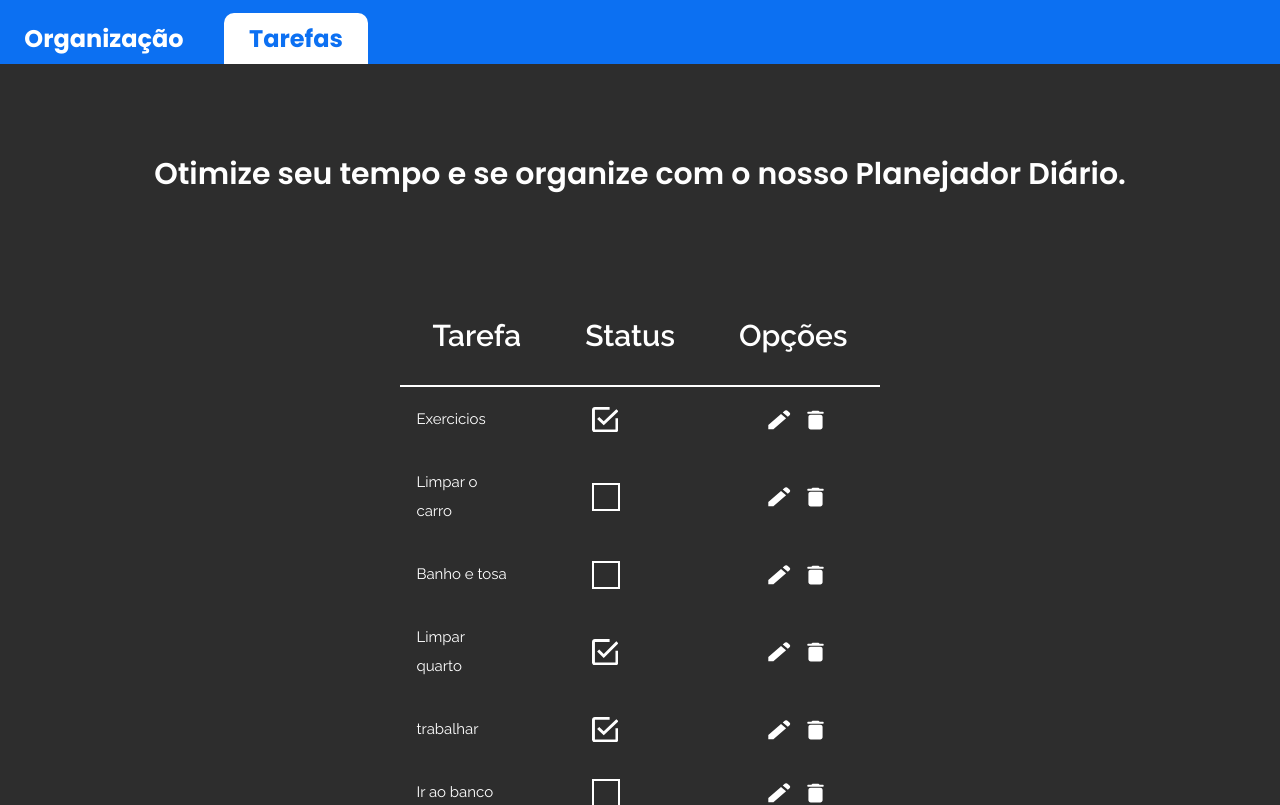
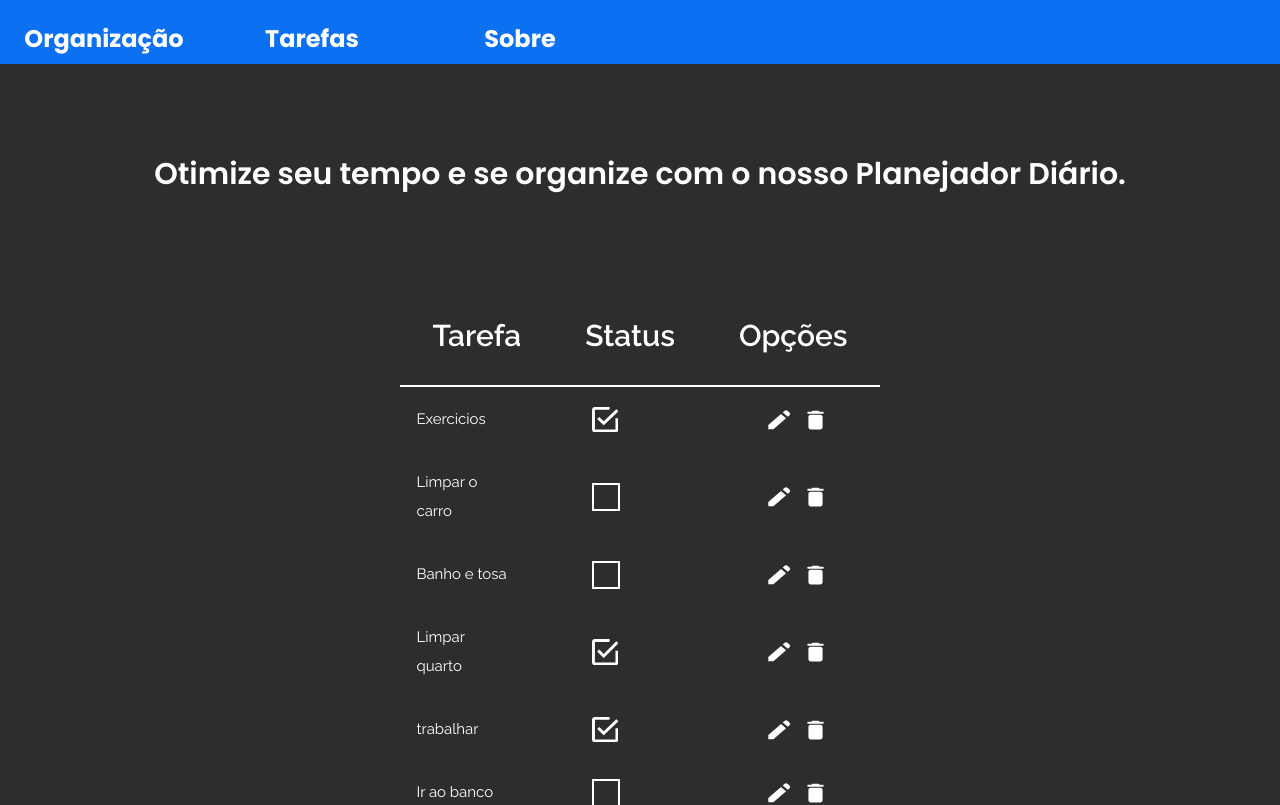
Before and after one commit to PedroHVMagalhaes/Desafio2, a React (Vite) app: page / in a window 1280 px wide. Shown: the top 805 px of the page. Built offline with nearby package versions, Linux system fonts and the light colour scheme.

Commit message:
feat/addNewRota: criado a Page(Sobre) e adicionada no Header

```diff
--- a/src/Componentes/Header/Header.jsx
+++ b/src/Componentes/Header/Header.jsx
@@ -6,8 +6,11 @@ const Header = () => {
       <div className="header__div1">
         <h2 className="header__div-organizacao">Organização</h2>
       </div>
-      <div className="header__div2">
+      <div className="header__div1">
         <h2 className="header__div-tarefas">Tarefas</h2>
+      </div>
+      <div className="header__div1">
+        <h2 className="header__div-sobre">Sobre</h2>
       </div>
     </div>
   );
--- a/src/Componentes/Header/index.scss
+++ b/src/Componentes/Header/index.scss
@@ -16,18 +16,19 @@
     font-family: 'Poppins';
     font-style: normal;
     font-weight: 600;
+    cursor: pointer;
   }
+}
 
-  &__div2{
-    display: flex;
+.header__div1:hover{
+  display: flex;
     justify-content: center;
     padding: 0.5rem;
     border-radius: 10px 10px 0px 0px;
     background-color: #FFFF;
     color: #0C70F2;
-    width: 8rem;
+    width: 10rem;
     font-family: 'Poppins';
     font-style: normal;
     font-weight: 600;
-  }
 }
--- /dev/null
+++ b/src/Componentes/Pages/Sobre/Sobre.jsx
@@ -0,0 +1,7 @@
+import "./index.scss";
+
+const Sobre = () => {
+  return <div>Sobre</div>;
+};
+
+export default Sobre;
--- a/src/main.jsx
+++ b/src/main.jsx
@@ -4,11 +4,17 @@ import App from "./App.jsx";
 import { createBrowserRouter, RouterProvider } from "react-router-dom";
 import "./index.scss";
 import { DB } from "./Mock/task.mock.js";
+import Sobre from "./Componentes/Pages/Sobre/Sobre.jsx";
 
 const router = createBrowserRouter([
   {
     path: "/",
     element: <App data={DB} />,
+  },
+
+  {
+    path: "/",
+    element: <Sobre />,
   },
 ]);
 
```
Also changed, not shown: src/Componentes/Pages/Sobre/index.scss (added).
